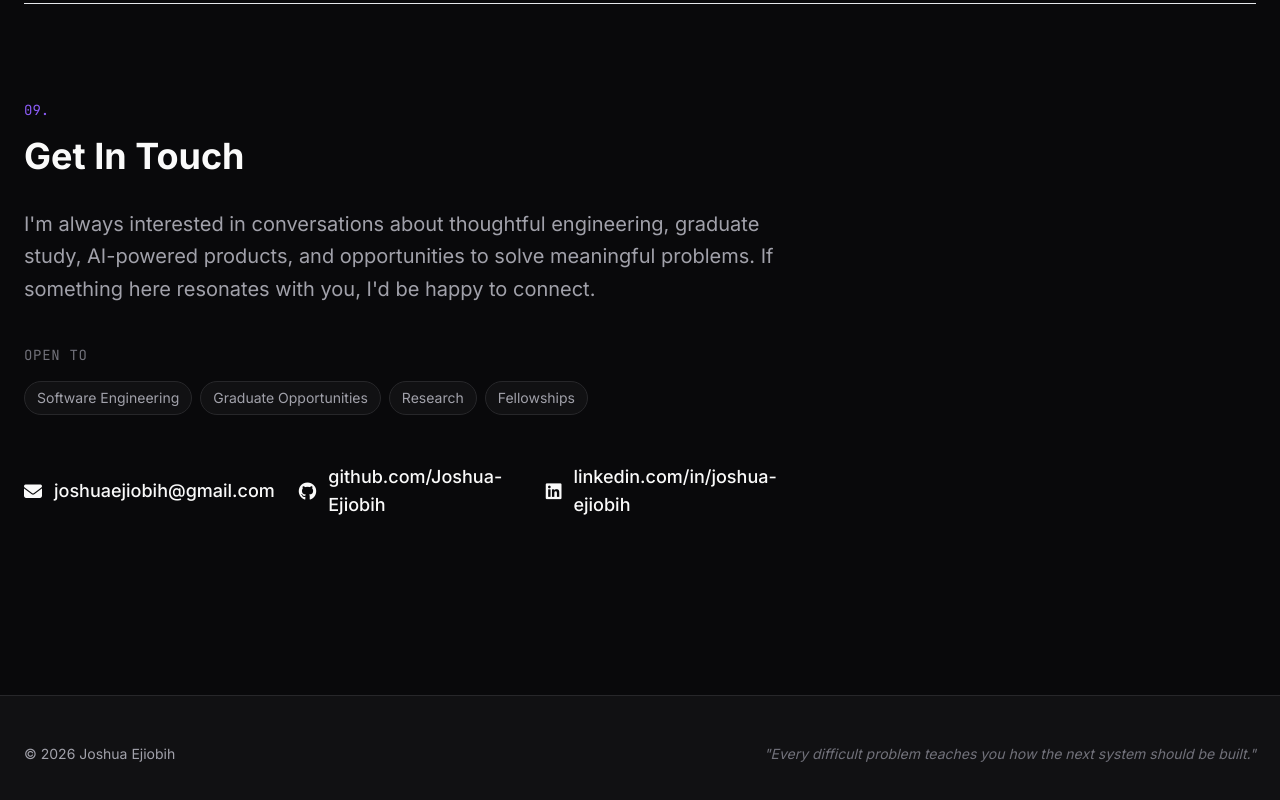
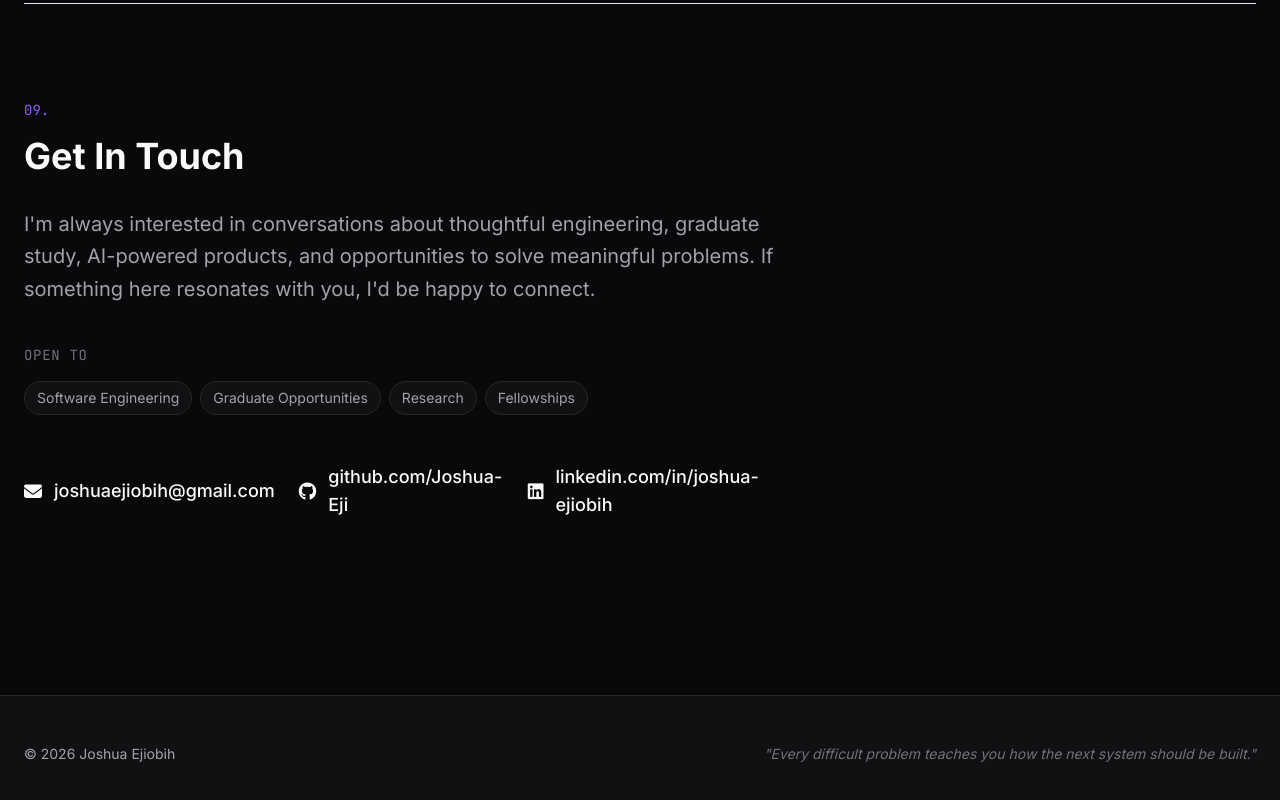
Before and after one commit to Joshua-Eji/My-Portfolio, an Angular app: page / in a window 1280 px wide. Shown: the part 8671-9471 px from the top of the page. Built offline with nearby package versions, Linux system fonts and the light colour scheme; no server answers.

Commit message:
fix: update GitHub profile URL
Update the GitHub profile link and display text to point to the correct handle.

```diff
--- a/src/app/contact/contact.component.ts
+++ b/src/app/contact/contact.component.ts
@@ -29,11 +29,11 @@ import { Component } from '@angular/core';
           </div>
           joshuaejiobih&#64;gmail.com
         </a>
-        <a href="https://github.com/Joshua-Ejiobih" target="_blank" class="inline-flex items-center gap-4 text-xl text-text-primary hover:text-accent-violet-soft transition-colors font-medium">
+        <a href="https://github.com/Joshua-Eji" target="_blank" class="inline-flex items-center gap-4 text-xl text-text-primary hover:text-accent-violet-soft transition-colors font-medium">
           <div class="w-12 h-12 flex items-center justify-center rounded-full bg-bg-primary border border-border-subtle text-accent-violet-soft group-hover:bg-accent-violet group-hover:text-text-primary transition-colors">
             <i class="fab fa-github"></i>
           </div>
-          github.com/Joshua-Ejiobih
+          github.com/Joshua-Eji
         </a>
         <a href="https://linkedin.com/in/joshua-ejiobih-3993a26a" target="_blank" class="inline-flex items-center gap-4 text-xl text-text-primary hover:text-accent-violet-soft transition-colors font-medium">
           <div class="w-12 h-12 flex items-center justify-center rounded-full bg-bg-primary border border-border-subtle text-accent-violet-soft group-hover:bg-accent-violet group-hover:text-text-primary transition-colors">
--- a/src/app/home/home.component.ts
+++ b/src/app/home/home.component.ts
@@ -35,7 +35,7 @@ import { RouterLink } from '@angular/router';
           <a routerLink="/" fragment="resume" class="inline-flex items-center justify-center px-8 py-4 rounded-lg bg-accent-violet text-text-primary font-medium hover:bg-accent-violet-soft transition-colors shadow-lg hover:shadow-accent-violet/20">
             Resume
           </a>
-          <a href="https://github.com/Joshua-Ejiobih" target="_blank" class="inline-flex items-center justify-center px-8 py-4 rounded-lg bg-transparent border border-border-subtle text-text-primary font-medium hover:bg-bg-card transition-colors">
+          <a href="https://github.com/Joshua-Eji" target="_blank" class="inline-flex items-center justify-center px-8 py-4 rounded-lg bg-transparent border border-border-subtle text-text-primary font-medium hover:bg-bg-card transition-colors">
             GitHub
             <i class="fas fa-external-link-alt ml-2 text-sm"></i>
           </a>
@@ -473,8 +473,8 @@ import { RouterLink } from '@angular/router';
           <a href="mailto:joshuaejiobih@gmail.com" class="inline-flex items-center gap-3 text-lg text-text-primary hover:text-accent-violet-soft transition-colors font-medium">
             <i class="fas fa-envelope"></i> joshuaejiobih&#64;gmail.com
           </a>
-          <a href="https://github.com/Joshua-Ejiobih" target="_blank" class="inline-flex items-center gap-3 text-lg text-text-primary hover:text-accent-violet-soft transition-colors font-medium">
-            <i class="fab fa-github"></i> github.com/Joshua-Ejiobih
+          <a href="https://github.com/Joshua-Eji" target="_blank" class="inline-flex items-center gap-3 text-lg text-text-primary hover:text-accent-violet-soft transition-colors font-medium">
+            <i class="fab fa-github"></i> github.com/Joshua-Eji
           </a>
           <a href="https://linkedin.com/in/joshua-ejiobih-3993a26a" target="_blank" class="inline-flex items-center gap-3 text-lg text-text-primary hover:text-accent-violet-soft transition-colors font-medium">
             <i class="fab fa-linkedin"></i> linkedin.com/in/joshua-ejiobih
```
